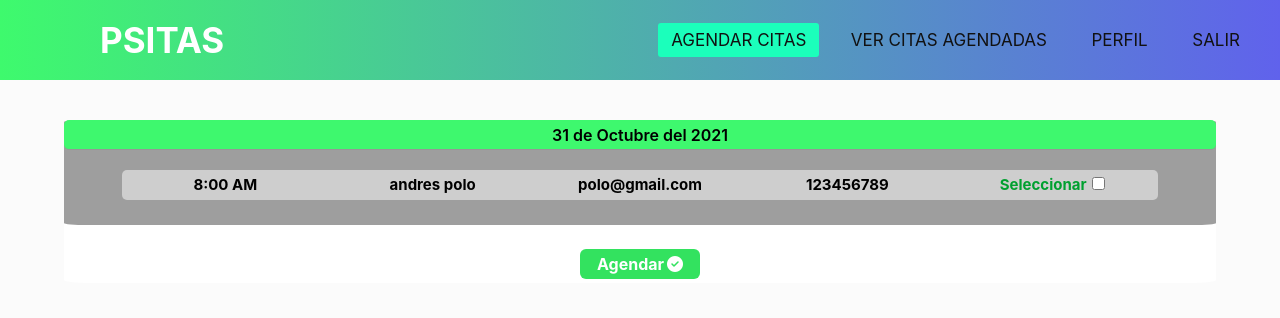
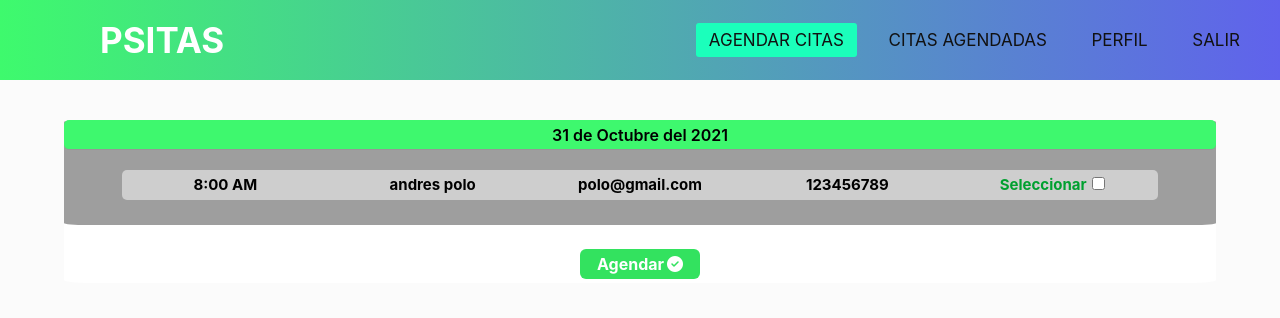
Before and after one commit to andrespolop/psitas, a PHP site: page /paciente-citas.php in a window 1280 px wide. Shown: the top 318 px of the page. Run offline with PHP 8.4, Linux system fonts and the light colour scheme; the visitor is signed in with stand-in values (Sample User, id 1); data comes from the database, SQL or seed files in the repository; some libraries are stand-ins or nearby versions.

Commit message:
citas agendadas v1 css js php

```diff
--- a/paciente-citas.php
+++ b/paciente-citas.php
@@ -67,7 +67,7 @@ if (isset($_POST["check"])) {
         <label class="logo"><a href="index.html">PSITAS</a></label>
         <ul>
             <li><a class="active" href="paciente-citas.php">AGENDAR CITAS</a></li>
-            <li><a href="">VER CITAS AGENDADAS</a></li>
+            <li><a href="citas-agendadas.php">CITAS AGENDADAS</a></li>
             <li><a href="paciente-perfil.php">PERFIL</a></li>
             <li><a href="php/salir.php">SALIR</a></li>
         </ul>
--- a/paciente-perfil.php
+++ b/paciente-perfil.php
@@ -43,7 +43,7 @@ $row = $ejecutar->fetch_assoc();
         <label class="logo"><a href="index.html">PSITAS</a></label>
         <ul>
             <li><a href="paciente-citas.php">AGENDAR CITAS</a></li>
-            <li><a href="">VER CITAS AGENDADAS</a></li>
+            <li><a href="citas-agendadas.php">CITAS AGENDADAS</a></li>
             <li><a class="active" href="paciente-perfil.php">PERFIL</a></li>
             <li><a href="php/salir.php">SALIR</a></li>
         </ul>
```
